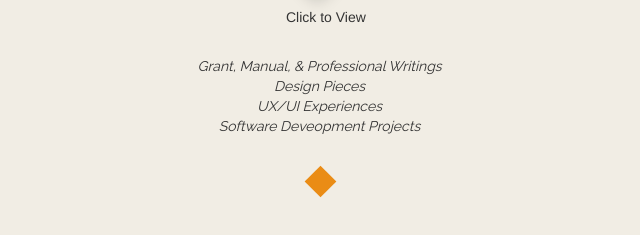
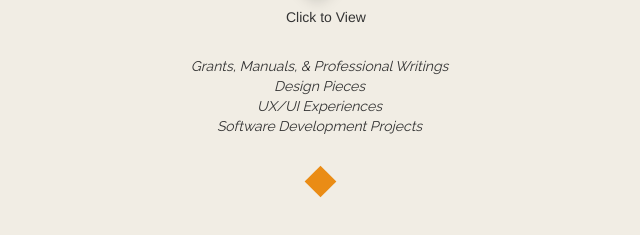
Before and after one commit to zariadavis/me, a plain HTML site: page index.html in a window 1280 px wide. Shown: the part 469-704 px from the top of the page, 317-957 px from the left. Drawn offline with nearby package versions, Linux system fonts and the light colour scheme.

Commit message:
Update index.html

```diff
--- a/index.html
+++ b/index.html
@@ -22,7 +22,7 @@
   <li class="item1"><center><a href="Works.html"><br><br><br><br><br><br><br><br><br><br><br><br><br><br><br>Click to View</a></center></li>
   <li class="item2"></li>
   <li class="item3"><img src="Images/self.jpeg" style="width: 120%"></li>
-  <li class="item4"><center>Grant, Manual, & Professional Writings<br>Design Pieces<br>UX/UI Experiences<br>Software Deveopment Projects</center></li>
+  <li class="item4"><center>Grants, Manuals, & Professional Writings<br>Design Pieces<br>UX/UI Experiences<br>Software Development Projects</center></li>
   <li class="item5">Click to View</li>
 </ul>
 
```
Lines whose indentation alone changed are shown as unchanged.
